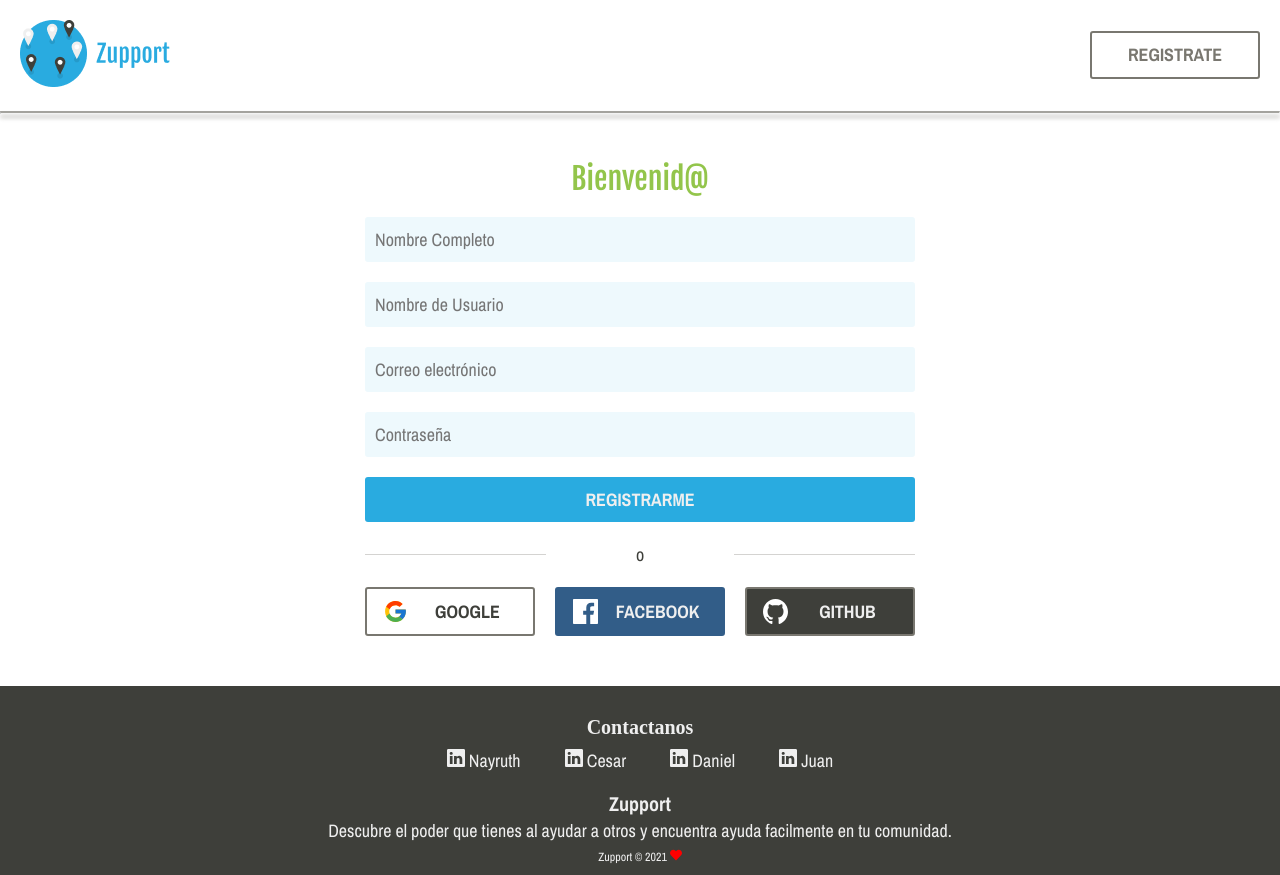
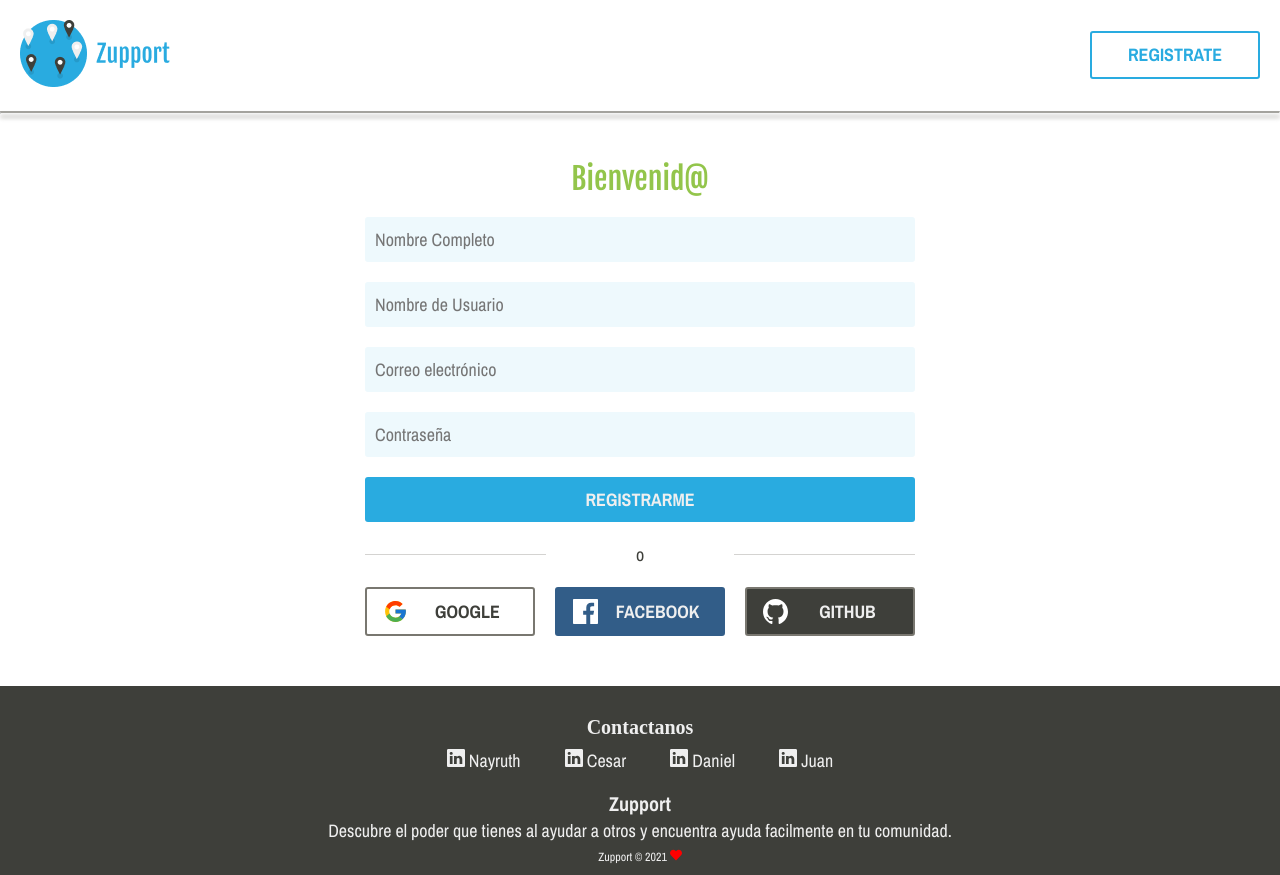
Before and after one commit to domakedev/zupport, a React (Create React App) app: page / in a window 1280 px wide. Built offline with nearby package versions, Linux system fonts and the light colour scheme.

Commit message:
Se corrige color de boton

```diff
--- a/src/components/Layout/ButtonNav/NavButton.jsx
+++ b/src/components/Layout/ButtonNav/NavButton.jsx
@@ -7,7 +7,7 @@ const ButtonContainer = styled.button`
     margin-left: auto;
     width: 170px;
     height: 48px;
-    border: 2px solid var(--boring-color);
+    border: 2px solid var(--principal-color);
     border-radius: 3px;
     background-color: transparent;
     &:hover{
@@ -17,7 +17,7 @@ const ButtonContainer = styled.button`
 
 const ButtonText= styled.a`
     text-align: center;
-    color: var(--boring-color);
+    color: var(--principal-color);
     text-transform: uppercase;
     text-decoration: none;
     font-family: var(--secondary-font);
```
